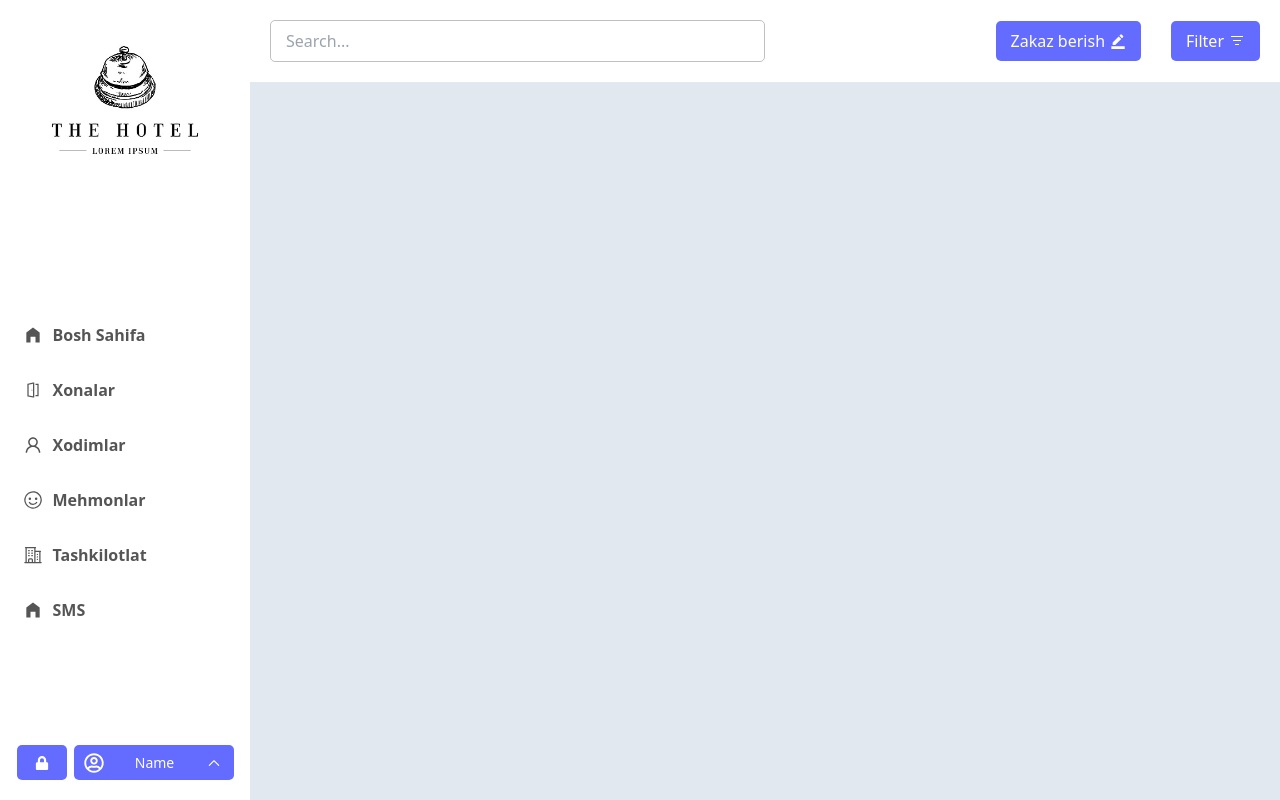
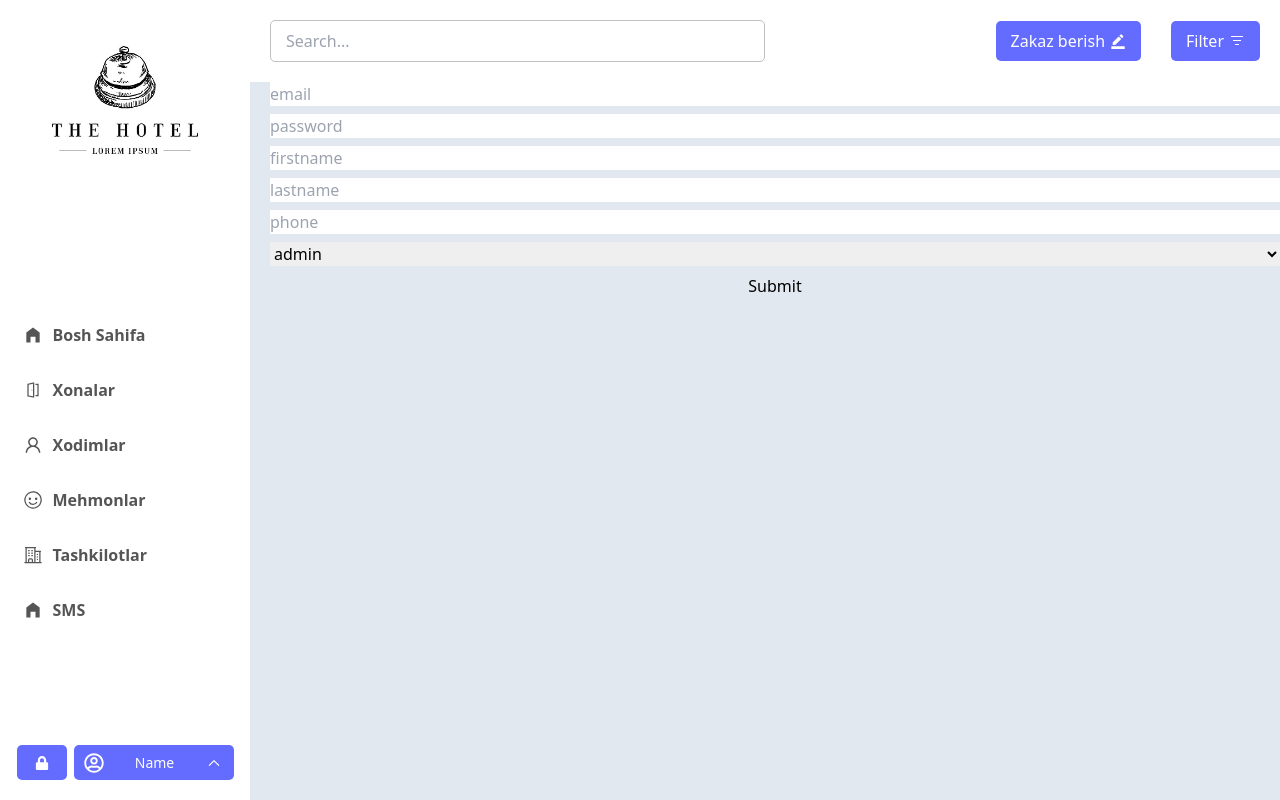
Before and after one commit to NodirbekAzamov/Hotel, a React (Vite) app: page /create_admin in a window 1280 px wide. Built offline with nearby package versions, Linux system fonts and the light colour scheme; no server answers.

Commit message:
auth problem fixed

```diff
--- a/src/App.jsx
+++ b/src/App.jsx
@@ -7,6 +7,7 @@ import Main from './pages/Main/Main'
 import Auth from './pages/Auth/Auth'
 import useRoomStore from './store/RoomStore/RoomStore'
 import Rooms from './pages/Rooms/Rooms'
+import CreateAdmin from './pages/CreateAdmin/CreateAdmin'
 export default function App() {
 
   const url = window.location.href.split("/").pop()
@@ -28,7 +29,7 @@ export default function App() {
           <Route path='/' element={<Auth />} />
           <Route path='main' element={<Main />} />
           <Route path='xonalar' element={<Rooms />} />
-
+          <Route path='create_admin' element={<CreateAdmin />} />
         </Routes>
 
       </div>
--- a/src/components/sidebar/Sidebar.jsx
+++ b/src/components/sidebar/Sidebar.jsx
@@ -19,7 +19,7 @@ export default function Sidebar() {
         { id: 2, icon: <LiaDoorOpenSolid />, active: "xonalar", path: "/xonalar", title: "Xonalar" },
         { id: 3, icon: <AiOutlineUser />, active: "xodimlar", path: "/xodimlar", title: "Xodimlar" },
         { id: 4, icon: <VscSmiley />, active: "mehmonlar", path: "/mehmonlar", title: "Mehmonlar" },
-        { id: 5, icon: <HiOutlineBuildingOffice2 />, active: "tashkilotlar", path: "/tashkilotlar", title: "Tashkilotlat" },
+        { id: 5, icon: <HiOutlineBuildingOffice2 />, active: "tashkilotlar", path: "/tashkilotlar", title: "Tashkilotlar" },
         { id: 6, icon: <MdHomeFilled />, active: "sms", path: "/sms", title: "SMS" },
     ])
     const url = window.location.href.split("/").pop()
--- a/src/pages/Auth/Auth.jsx
+++ b/src/pages/Auth/Auth.jsx
@@ -11,7 +11,7 @@ import { useNavigate } from 'react-router-dom';
 
 const Auth = () => {
   const navigate = useNavigate()
-  const { login, status } = useAuthStore()
+  const { login } = useAuthStore()
   const [email, setEmail] = useState("")
   const [password, setPassword] = useState("")
 
@@ -22,6 +22,7 @@ const Auth = () => {
       email: email,
       password: password,
     });
+    const status = +sessionStorage.getItem("status")
     if (status === 200) {
       navigate("/main")
       window.location.reload();
--- /dev/null
+++ b/src/pages/CreateAdmin/CreateAdmin.jsx
@@ -0,0 +1,37 @@
+import React from 'react'
+import CreateAdminStore from '../../store/CreateAdminStore'
+
+const CreateAdmin = () => {
+    const {createAdmin} = CreateAdminStore()
+    const handleCreate =(e)=> {
+        e.preventDefault()
+        let payload = {
+            email: e.target[0].value,
+            password: e.target[1].value,
+            firstName: e.target[2].value,
+            lastName: e.target[3].value,
+            phoneNumber: e.target[4].value,
+            roles: [e.target[5].value],
+        }
+        console.log(payload);
+        createAdmin(payload)
+    }
+  return (
+    <div>
+      <form onSubmit={handleCreate} className='flex flex-col gap-2'>
+        <input type="text" placeholder='email'/>
+        <input type="text" placeholder='password'/>
+        <input type="text" placeholder='firstname'/>
+        <input type="text" placeholder='lastname'/>
+        <input type="text" placeholder='phone'/>
+        <select>
+            <option value="admin">admin</option>
+            <option value="superadmin">superadmin</option>
+        </select>
+        <button>Submit</button>
+      </form>
+    </div>
+  )
+}
+
+export default CreateAdmin
--- a/src/pages/Main/Main.jsx
+++ b/src/pages/Main/Main.jsx
@@ -1,6 +1,11 @@
-import React from 'react'
+import React, { useEffect } from 'react'
 import "./Main.scss"
+import useRoomStore from '../../store/RoomStore/RoomStore'
 const Main = () => {
+  const {getRoomStatus} = useRoomStore()
+  useEffect(()=> {
+    getRoomStatus()
+  },[])
   return (
     <div className='main'>
       <h1>Main</h1>
--- a/src/plugins/axiosClient.js
+++ b/src/plugins/axiosClient.js
@@ -6,7 +6,7 @@ const axiosClient = axios.create({
 
 axiosClient.interceptors.request.use(
     (config) => {
-        const token = localStorage.getItem("token");
+        const token = sessionStorage.getItem("token");
         if (token) {
             config.headers["Authorization"] = `Bearer ${token}`;
         }
--- a/src/store/Auth/AuthStore.js
+++ b/src/store/Auth/AuthStore.js
@@ -2,15 +2,13 @@ import { create } from "zustand";
 import axiosClient from "../../plugins/axiosClient";
 
 const useAuthStore = create((set) => ({
-    status: "",
     login: async (payload) => {
         try {
-            const response = await axiosClient.post("/Auth/login", {...payload})
-
+            const response = await axiosClient.post("/Admin/login-admin", {...payload})
             if(response?.data?.token){
-                localStorage.setItem("token", response?.data?.token)
+                sessionStorage.setItem("token", response?.data?.token)
+                sessionStorage.setItem("status", response?.status)
             }
-            set({status: response?.status})
         } catch (err) {
             console.log(err);
         }
--- /dev/null
+++ b/src/store/CreateAdminStore.js
@@ -0,0 +1,17 @@
+import { create } from "zustand";
+import axiosClient from "../plugins/axiosClient";
+
+const CreateAdminStore = create((set) => ({
+    createAdmin: async (payload) => {
+        try {
+            const response = await axiosClient.post("/Admin/create-admin", {...payload})
+            if(response?.data?.token){
+            }
+            console.log(response);
+        } catch (err) {
+            console.log(err);
+        }
+    }
+}))
+
+export default CreateAdminStore;
--- a/src/store/RoomStore/RoomStore.js
+++ b/src/store/RoomStore/RoomStore.js
@@ -3,12 +3,15 @@ import axiosClient from "../../plugins/axiosClient";
 
 const useRoomStore = create((set)=>({
     rooms: [],
+    roomStatus: [],
     getRooms: async ()=> {
-        const response = await axiosClient.get("/Guest/get-all-guests")
+        const response = await axiosClient.get("/Room/get-all-rooms")
         set({rooms: [...response?.data]})
-        console.log(response);
+    },
+    getRoomStatus: async ()=> {
+        const response = await axiosClient.get("/RoomStatus/get-all-rooms")
+        set({roomStatus: [...response?.data]})
         console.log(response);
     },
-
 }))
 export default useRoomStore
```
